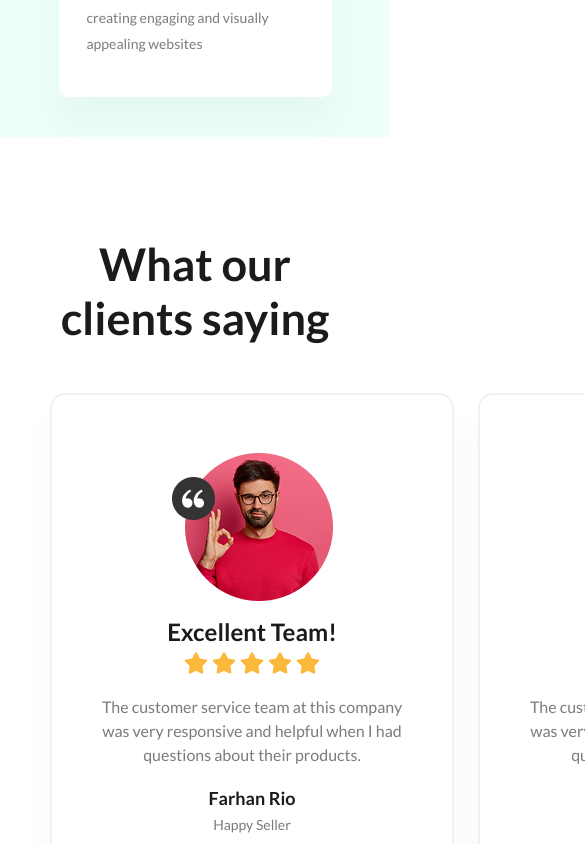
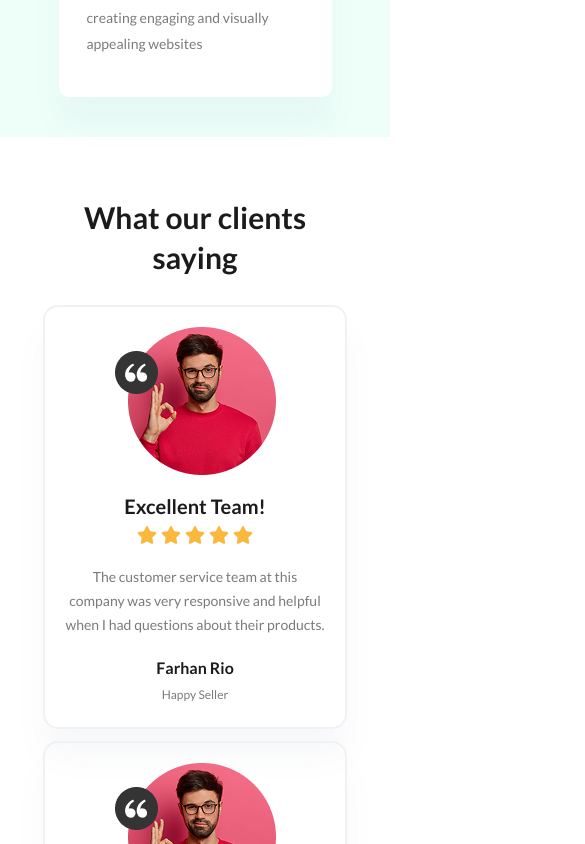
Before and after one commit to menabil/coreWave, a React (Vite) app: page / in a window 390 px wide. Shown: the part 2820-3664 px from the top of the page, 585 px wide, since content can reach past the window. Built offline with nearby package versions, Linux system fonts and the light colour scheme.

Commit message:
responsive review section

```diff
--- a/src/components/Home/Review.jsx
+++ b/src/components/Home/Review.jsx
@@ -7,74 +7,92 @@ import { FaStar } from "react-icons/fa";
 
 const Review = () => {
   return (
-    <div className="py-25">
+    <div className="lg:py-25 py-15">
       <Container>
-        <h3 className="text-center text-[#1B1B1B] text-[45px] font-semibold leading-[54px] mb-12">
+        <h3 className="mx-auto text-center text-[#1B1B1B] font-semibold  lg:text-[45px] text-3xl lg:w-[445px] w-[280px] lg:leading-[54px] leading-10 lg:mb-12 mb-7">
           What our clients saying
         </h3>
-        <Flex className={"gap-x-6 "}>
-          <div className="shadow-newMade px-[45px] py-[58px] rounded-[15px] text-center border-2 border-[#F1F1F1]">
+        <Flex className={"lg:gap-6 gap-3 flex-col lg:flex-row "}>
+          <div className="shadow-newMade lg:px-[45px] lg:py-[58px] p-5 rounded-[15px] text-center border-2 border-[#F1F1F1]">
             <Images imgSrc={rOne} className={"mx-auto"} />
-            <h5 className="mt-4 mb-1 text-2xl font-semibold leading-[30px] text-[#1B1B1B]">
+            <h5 className="mt-4 mb-1 lg:text-2xl text-xl font-semibold leading-[30px] text-[#1B1B1B]">
               Excellent Team!
             </h5>
-            <Flex className={"gap-x-1 text-[#FAB93C] text-2xl justify-center"}>
+            <Flex
+              className={
+                "gap-x-1 text-[#FAB93C] lg:text-2xl text-xl justify-center"
+              }
+            >
               <FaStar />
               <FaStar />
               <FaStar />
               <FaStar />
               <FaStar />
             </Flex>
-            <p className="w-[310px] text-[#7B7B7B] text-base leading-6 mt-5 mb-4">
+            <p className="lg:w-[310px] w-[260px] text-[#7B7B7B] lg:text-base text-sm leading-6 mt-5 mb-4">
               The customer service team at this company was very responsive and
               helpful when I had questions about their products.
             </p>
-            <h6 className="text-[#1B1B1B] text-lg leading-[30px] font-semibold">
+            <h6 className="text-[#1B1B1B] lg:text-lg text-base leading-[30px] font-semibold">
               Farhan Rio
             </h6>
-            <p className="text-sm text-[#7B7B7B] leading-6">Happy Seller</p>
+            <p className="lg:text-sm text-xs text-[#7B7B7B] leading-6">
+              Happy Seller
+            </p>
           </div>
-          <div className="shadow-newMade px-[45px] py-[58px] rounded-[15px] text-center border-2 border-[#F1F1F1]">
+          <div className="shadow-newMade lg:px-[45px] lg:py-[58px] p-5 rounded-[15px] text-center border-2 border-[#F1F1F1]">
             <Images imgSrc={rOne} className={"mx-auto"} />
-            <h5 className="mt-4 mb-1 text-2xl font-semibold leading-[30px] text-[#1B1B1B]">
+            <h5 className="mt-4 mb-1 lg:text-2xl text-xl font-semibold leading-[30px] text-[#1B1B1B]">
               Excellent Team!
             </h5>
-            <Flex className={"gap-x-1 text-[#FAB93C] text-2xl justify-center"}>
+            <Flex
+              className={
+                "gap-x-1 text-[#FAB93C] lg:text-2xl text-xl justify-center"
+              }
+            >
               <FaStar />
               <FaStar />
               <FaStar />
               <FaStar />
               <FaStar />
             </Flex>
-            <p className="w-[310px] text-[#7B7B7B] text-base leading-6 mt-5 mb-4">
+            <p className="lg:w-[310px] w-[260px] text-[#7B7B7B] lg:text-base text-sm leading-6 mt-5 mb-4">
               The customer service team at this company was very responsive and
               helpful when I had questions about their products.
             </p>
-            <h6 className="text-[#1B1B1B] text-lg leading-[30px] font-semibold">
+            <h6 className="text-[#1B1B1B] lg:text-lg text-base leading-[30px] font-semibold">
               Farhan Rio
             </h6>
-            <p className="text-sm text-[#7B7B7B] leading-6">Happy Seller</p>
+            <p className="lg:text-sm text-xs text-[#7B7B7B] leading-6">
+              Happy Seller
+            </p>
           </div>
-          <div className="shadow-newMade px-[45px] py-[58px] rounded-[15px] text-center border-2 border-[#F1F1F1]">
+          <div className="shadow-newMade lg:px-[45px] lg:py-[58px] p-5 rounded-[15px] text-center border-2 border-[#F1F1F1]">
             <Images imgSrc={rOne} className={"mx-auto"} />
-            <h5 className="mt-4 mb-1 text-2xl font-semibold leading-[30px] text-[#1B1B1B]">
+            <h5 className="mt-4 mb-1 lg:text-2xl text-xl font-semibold leading-[30px] text-[#1B1B1B]">
               Excellent Team!
             </h5>
-            <Flex className={"gap-x-1 text-[#FAB93C] text-2xl justify-center"}>
+            <Flex
+              className={
+                "gap-x-1 text-[#FAB93C] lg:text-2xl text-xl justify-center"
+              }
+            >
               <FaStar />
               <FaStar />
               <FaStar />
               <FaStar />
               <FaStar />
             </Flex>
-            <p className="w-[310px] text-[#7B7B7B] text-base leading-6 mt-5 mb-4">
+            <p className="lg:w-[310px] w-[260px] text-[#7B7B7B] lg:text-base text-sm leading-6 mt-5 mb-4">
               The customer service team at this company was very responsive and
               helpful when I had questions about their products.
             </p>
-            <h6 className="text-[#1B1B1B] text-lg leading-[30px] font-semibold">
+            <h6 className="text-[#1B1B1B] lg:text-lg text-base leading-[30px] font-semibold">
               Farhan Rio
             </h6>
-            <p className="text-sm text-[#7B7B7B] leading-6">Happy Seller</p>
+            <p className="lg:text-sm text-xs text-[#7B7B7B] leading-6">
+              Happy Seller
+            </p>
           </div>
         </Flex>
       </Container>
```
